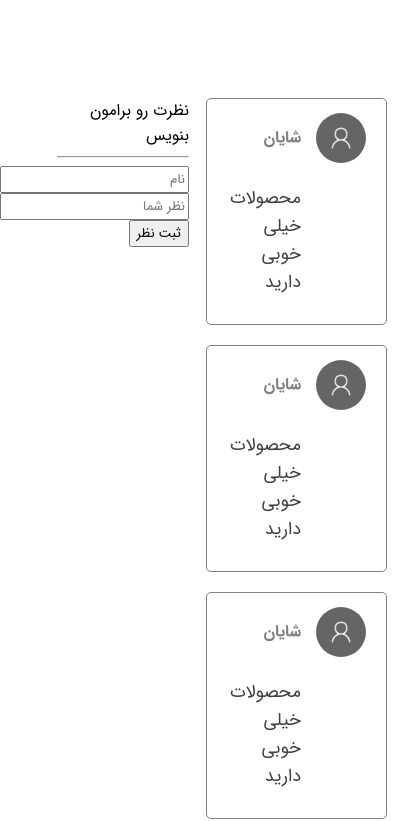
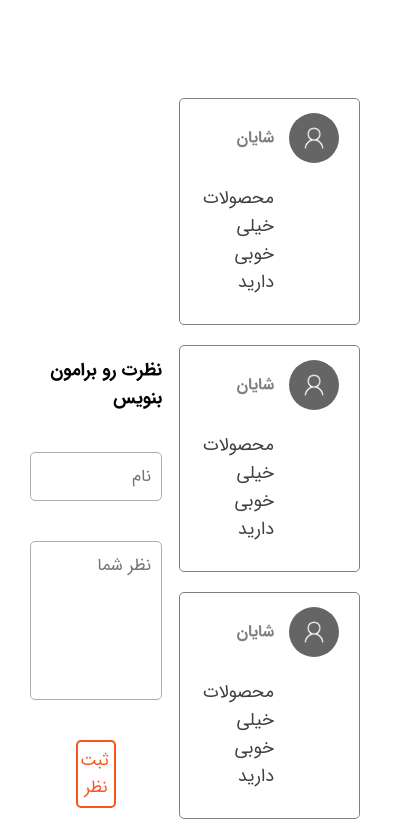
Before and after one commit to NooberThanYall/FitLand, a React (Vite) app: page /MainProduct in a window 390 px wide. Shown: the part 1210-2031 px from the top of the page, 417 px wide, since content can reach past the window. Built offline with nearby package versions, Linux system fonts and the light colour scheme.

Commit message:
make responsive the add comment section

```diff
--- a/src/Components/ProductDetails/ProductDetails.css
+++ b/src/Components/ProductDetails/ProductDetails.css
@@ -148,6 +148,7 @@
     margin-top: 100px;
     display: flex;
     justify-content: space-between;
+    align-items: center;
 }
 
 .container-comments{
@@ -159,4 +160,51 @@
 
 .container-add-comment{
     width: 40%;
+    display: flex;
+    flex-direction: column;
+    align-items: center;
+    gap: 40px;
 }
+
+.title-add-comment{
+    color: #000306;
+    font-size: 18px;
+    font-weight: 700;
+}
+
+.inputs-add-comment{
+    border: 1px solid #ADADAD;
+    border-radius: 5px;
+    outline: none;
+    padding: 10px;
+    width: 100%;
+    font-size: 17px;
+}
+
+.inputs-add-comment-big{
+    border: 1px solid #ADADAD;
+    border-radius: 5px;
+    outline: none;
+    padding: 10px;
+    width: 100%;
+    font-size: 17px;
+    padding-bottom: 120px;
+}
+
+.btn-add-comments{
+    border: 2px solid #FA541C;
+    border-radius: 5px;
+    color: #FA541C;
+    padding: 5px;
+    cursor: pointer;
+    width: 30%;
+    font-size: 17px;
+    transition: 0.2s;
+    background-color: white;
+}
+
+.btn-add-comments:hover{
+    color: white;
+    background-color: #FA541C;
+    transform: translateY(-3px);
+}
--- a/src/Components/ProductDetails/ProductDetails.tsx
+++ b/src/Components/ProductDetails/ProductDetails.tsx
@@ -69,10 +69,9 @@ export default function ProductDetails() {
 
         <div className="container-add-comment">
           <div className="title-add-comment">نظرت رو برامون بنویس</div>
-          <hr />
           <input type="text" placeholder='نام' className='inputs-add-comment' />
           <input type="" placeholder='نظر شما' className='inputs-add-comment-big' />
-          <button>ثبت نظر</button>
+          <button className='btn-add-comments'>ثبت نظر</button>
         </div>
 
       </div>
```
